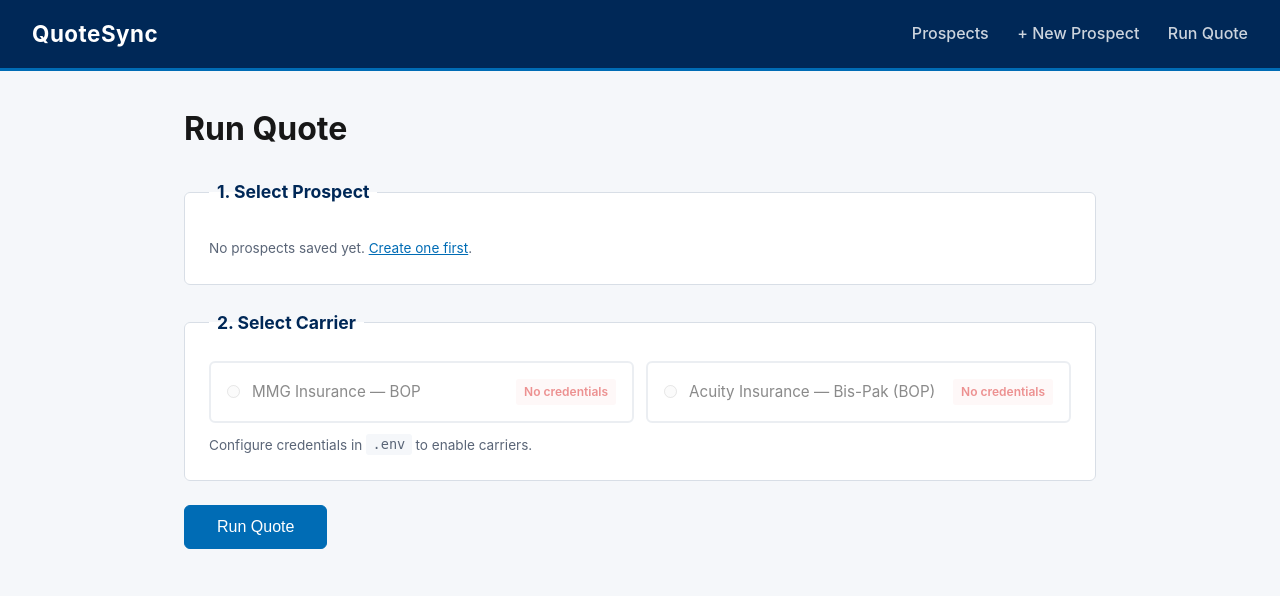
After one commit to p-chamberlin/QuoteSync, a Flask app: page /run in a window 1280 px wide. The commit adds this page. Shown: the top 596 px of the page. Run offline with Flask 3, Linux system fonts and the light colour scheme.

Commit message:
Add Run Quote UI and credential management
- New .env-based credential system (config.py) with carrier registry
- Run Quote page: select prospect + carrier, click Go to launch adapter
- Background thread execution with status tracking (running/completed/error)
- Carrier cards show Ready/No credentials based on .env configuration
- Recent Runs table with clear button for completed runs
- Nav bar updated with Run Quote link
- .env added to .gitignore, .env.example provided as template
- python-dotenv added to requirements.txt

https://claude.ai/code/session_01MzynppwaFBjpBJCgb7g9WA

```diff
--- a/quotesync/app.py
+++ b/quotesync/app.py
@@ -5,13 +5,20 @@ A local web app where you fill out a prospect profile and kick off
 carrier portal automation.
 """
 
+import asyncio
 import json
+import logging
 import os
+import threading
 from pathlib import Path
 
 from flask import Flask, flash, redirect, render_template, request, url_for
 
+from quotesync.config import get_carrier_list, load_adapter
+from quotesync.engine import run_carrier, load_profile
 from quotesync.models.prospect import ProspectProfile
+
+logger = logging.getLogger(__name__)
 
 app = Flask(__name__)
 app.secret_key = os.urandom(24)
@@ -85,6 +92,90 @@ def delete_prospect(filename):
     return redirect(url_for("index"))
 
 
+# ---------------------------------------------------------------------------
+# Run Quote
+# ---------------------------------------------------------------------------
+
+# In-memory store for quote run status (simple dict — no DB needed for local use)
+_quote_runs: dict[str, dict] = {}
+
+
+@app.route("/run")
+def run_quote_select():
+    """Select a prospect and carrier to run a quote."""
+    prospects = []
+    for f in sorted(DATA_DIR.glob("*.json")):
+        data = json.loads(f.read_text())
+        prospects.append({
+            "filename": f.stem,
+            "name": data.get("legal_business_name", "Unnamed"),
+        })
+    carriers = get_carrier_list()
+    return render_template("run_quote.html", prospects=prospects, carriers=carriers, runs=_quote_runs)
+
+
+@app.route("/run/start", methods=["POST"])
+def run_quote_start():
+    """Launch a carrier adapter in a background thread."""
+    prospect_file = request.form.get("prospect")
+    carrier_id = request.form.get("carrier")
+
+    if not prospect_file or not carrier_id:
+        flash("Please select both a prospect and a carrier.", "error")
+        return redirect(url_for("run_quote_select"))
+
+    filepath = DATA_DIR / f"{prospect_file}.json"
+    if not filepath.exists():
+        flash("Prospect file not found.", "error")
+        return redirect(url_for("run_quote_select"))
+
+    # Load adapter
+    try:
+        adapter = load_adapter(carrier_id)
+    except ValueError as e:
+        flash(str(e), "error")
+        return redirect(url_for("run_quote_select"))
+
+    # Load profile
+    profile = load_profile(filepath)
+
+    # Create a run ID
+    run_id = f"{prospect_file}__{carrier_id}"
+    _quote_runs[run_id] = {
+        "prospect": prospect_file,
+        "carrier": carrier_id,
+        "carrier_name": adapter.name,
+        "status": "running",
+        "error": None,
+    }
+
+    # Launch in background thread
+    def _run():
+        try:
+            loop = asyncio.new_event_loop()
+            asyncio.set_event_loop(loop)
+            loop.run_until_complete(run_carrier(adapter, profile, headed=True))
+            _quote_runs[run_id]["status"] = "completed"
+            logger.info("Quote run completed: %s", run_id)
+        except Exception as e:
+            _quote_runs[run_id]["status"] = "error"
+            _quote_runs[run_id]["error"] = str(e)
+            logger.error("Quote run failed: %s — %s", run_id, e)
+
+    thread = threading.Thread(target=_run, daemon=True, name=f"quote-{run_id}")
+    thread.start()
+
+    flash(f"Started {adapter.name} quote for '{prospect_file}'. Browser will open shortly.", "success")
+    return redirect(url_for("run_quote_select"))
+
+
+@app.route("/run/<run_id>/clear", methods=["POST"])
+def run_quote_clear(run_id):
+    """Clear a completed/errored run from the status list."""
+    _quote_runs.pop(run_id, None)
+    return redirect(url_for("run_quote_select"))
+
+
 def _parse_form_to_profile(form: dict) -> dict:
     """Convert flat form fields (dot-notation) into nested dict for Pydantic."""
     result = {}
--- /dev/null
+++ b/quotesync/config.py
@@ -0,0 +1,88 @@
+"""
+Carrier credential and configuration management.
+
+Loads credentials from a .env file in the project root.
+Each carrier needs a USERNAME and PASSWORD env var.
+"""
+
+from __future__ import annotations
+
+import os
+from dataclasses import dataclass
+from pathlib import Path
+
+from dotenv import load_dotenv
+
+# Load .env from project root
+_env_path = Path(__file__).parent.parent / ".env"
+load_dotenv(_env_path)
+
+
+@dataclass
+class CarrierCredentials:
+    username: str
+    password: str
+
+    @property
+    def is_configured(self) -> bool:
+        return bool(self.username and self.password)
+
+
+def get_credentials(carrier_key: str) -> CarrierCredentials:
+    """Get credentials for a carrier by its key (e.g. 'MMG', 'ACUITY')."""
+    key = carrier_key.upper()
+    return CarrierCredentials(
+        username=os.getenv(f"{key}_USERNAME", ""),
+        password=os.getenv(f"{key}_PASSWORD", ""),
+    )
+
+
+# Registry of all available carriers and their config keys.
+# Add new carriers here as adapters are built.
+CARRIER_REGISTRY: dict[str, dict] = {
+    "mmg_bop": {
+        "name": "MMG Insurance — BOP",
+        "env_key": "MMG",
+        "adapter_class": "quotesync.carriers.mmg_bop.MMGBopAdapter",
+    },
+    "acuity_bop": {
+        "name": "Acuity Insurance — Bis-Pak (BOP)",
+        "env_key": "ACUITY",
+        "adapter_class": "quotesync.carriers.acuity_bop.AcuityBopAdapter",
+    },
+}
+
+
+def get_carrier_list() -> list[dict]:
+    """Return list of carriers with their configuration status."""
+    carriers = []
+    for carrier_id, info in CARRIER_REGISTRY.items():
+        creds = get_credentials(info["env_key"])
+        carriers.append({
+            "id": carrier_id,
+            "name": info["name"],
+            "configured": creds.is_configured,
+        })
+    return carriers
+
+
+def load_adapter(carrier_id: str):
+    """Instantiate a carrier adapter with its credentials."""
+    import importlib
+
+    info = CARRIER_REGISTRY.get(carrier_id)
+    if not info:
+        raise ValueError(f"Unknown carrier: {carrier_id}")
+
+    creds = get_credentials(info["env_key"])
+    if not creds.is_configured:
+        raise ValueError(
+            f"Credentials not configured for {info['name']}. "
+            f"Set {info['env_key']}_USERNAME and {info['env_key']}_PASSWORD in .env"
+        )
+
+    # Dynamic import: "quotesync.carriers.mmg_bop.MMGBopAdapter"
+    module_path, class_name = info["adapter_class"].rsplit(".", 1)
+    module = importlib.import_module(module_path)
+    adapter_class = getattr(module, class_name)
+    return adapter_class(username=creds.username, password=creds.password)
--- a/quotesync/static/css/style.css
+++ b/quotesync/static/css/style.css
@@ -172,8 +172,75 @@ body {
     padding-bottom: 3rem;
 }
 
+/* Run Quote page */
+.run-quote-form fieldset {
+    border: 1px solid var(--border);
+    border-radius: var(--radius);
+    padding: 1.5rem;
+    margin-bottom: 1.5rem;
+    background: var(--card-bg);
+}
+.run-quote-form legend {
+    font-weight: 700;
+    font-size: 1.1rem;
+    padding: 0 0.5rem;
+    color: var(--primary);
+}
+.run-quote-form select {
+    width: 100%;
+    padding: 0.5rem 0.75rem;
+    border: 1px solid var(--border);
+    border-radius: var(--radius);
+    font-size: 0.95rem;
+    font-family: inherit;
+}
+.run-quote-form select:focus {
+    outline: none;
+    border-color: var(--accent);
+    box-shadow: 0 0 0 3px rgba(0, 108, 181, 0.12);
+}
+
+.carrier-grid {
+    display: grid;
+    grid-template-columns: 1fr 1fr;
+    gap: 0.75rem;
+    margin-bottom: 0.75rem;
+}
+.carrier-card {
+    display: flex;
+    align-items: center;
+    gap: 0.75rem;
+    padding: 1rem;
+    border: 2px solid var(--border);
+    border-radius: var(--radius);
+    cursor: pointer;
+    background: var(--card-bg);
+    transition: border-color 0.15s;
+}
+.carrier-card:hover { border-color: var(--accent); }
+.carrier-card input[type="radio"] { accent-color: var(--accent); }
+.carrier-card input[type="radio"]:checked ~ .carrier-name { color: var(--accent); font-weight: 600; }
+.carrier-name { flex: 1; font-size: 0.95rem; }
+.carrier-status { font-size: 0.75rem; font-weight: 600; padding: 0.2rem 0.5rem; border-radius: 3px; }
+.carrier-ready { background: #f0fdf4; color: var(--success); }
+.carrier-missing { background: #fef2f2; color: var(--danger); }
+.carrier-disabled { opacity: 0.5; cursor: not-allowed; }
+.carrier-disabled:hover { border-color: var(--border); }
+
+.hint { font-size: 0.85rem; color: var(--text-muted); margin-top: 0.5rem; }
+.hint a { color: var(--accent); }
+.hint code { background: var(--bg); padding: 0.15rem 0.4rem; border-radius: 3px; font-size: 0.85rem; }
+
+.run-history { margin-top: 2rem; }
+
+.status-badge { font-size: 0.8rem; font-weight: 600; padding: 0.2rem 0.6rem; border-radius: 3px; }
+.status-running { background: #fef9c3; color: #a16207; }
+.status-completed { background: #f0fdf4; color: var(--success); }
+.status-error { background: #fef2f2; color: var(--danger); }
+
 /* Responsive */
 @media (max-width: 640px) {
     .form-grid { grid-template-columns: 1fr; }
+    .carrier-grid { grid-template-columns: 1fr; }
     .navbar { flex-direction: column; gap: 0.5rem; }
 }
--- a/quotesync/templates/base.html
+++ b/quotesync/templates/base.html
@@ -12,6 +12,7 @@
         <div class="nav-links">
             <a href="{{ url_for('index') }}">Prospects</a>
             <a href="{{ url_for('new_prospect') }}">+ New Prospect</a>
+            <a href="{{ url_for('run_quote_select') }}">Run Quote</a>
         </div>
     </nav>
 
--- /dev/null
+++ b/quotesync/templates/run_quote.html
@@ -0,0 +1,88 @@
+{% extends "base.html" %}
+{% block title %}QuoteSync — Run Quote{% endblock %}
+
+{% block content %}
+<div class="page-header">
+    <h1>Run Quote</h1>
+</div>
+
+<form method="POST" action="{{ url_for('run_quote_start') }}" class="run-quote-form">
+    <fieldset>
+        <legend>1. Select Prospect</legend>
+        {% if prospects %}
+        <div class="form-group">
+            <select name="prospect" required>
+                <option value="">— Choose a prospect —</option>
+                {% for p in prospects %}
+                <option value="{{ p.filename }}">{{ p.name }}</option>
+                {% endfor %}
+            </select>
+        </div>
+        {% else %}
+        <p class="hint">No prospects saved yet. <a href="{{ url_for('new_prospect') }}">Create one first</a>.</p>
+        {% endif %}
+    </fieldset>
+
+    <fieldset>
+        <legend>2. Select Carrier</legend>
+        <div class="carrier-grid">
+            {% for c in carriers %}
+            <label class="carrier-card {% if not c.configured %}carrier-disabled{% endif %}">
+                <input type="radio" name="carrier" value="{{ c.id }}" {% if not c.configured %}disabled{% endif %} required>
+                <span class="carrier-name">{{ c.name }}</span>
+                {% if c.configured %}
+                <span class="carrier-status carrier-ready">Ready</span>
+                {% else %}
+                <span class="carrier-status carrier-missing">No credentials</span>
+                {% endif %}
+            </label>
+            {% endfor %}
+        </div>
+        <p class="hint">Configure credentials in <code>.env</code> to enable carriers.</p>
+    </fieldset>
+
+    <div class="form-actions">
+        <button type="submit" class="btn btn-primary btn-lg">Run Quote</button>
+    </div>
+</form>
+
+{% if runs %}
+<fieldset class="run-history">
+    <legend>Recent Runs</legend>
+    <table class="prospect-table">
+        <thead>
+            <tr>
+                <th>Prospect</th>
+                <th>Carrier</th>
+                <th>Status</th>
+                <th></th>
+            </tr>
+        </thead>
+        <tbody>
+            {% for run_id, run in runs.items() %}
+            <tr>
+                <td>{{ run.prospect }}</td>
+                <td>{{ run.carrier_name }}</td>
+                <td>
+                    {% if run.status == 'running' %}
+                    <span class="status-badge status-running">Running</span>
+                    {% elif run.status == 'completed' %}
+                    <span class="status-badge status-completed">Completed</span>
+                    {% elif run.status == 'error' %}
+                    <span class="status-badge status-error" title="{{ run.error }}">Error</span>
+                    {% endif %}
+                </td>
+                <td>
+                    {% if run.status != 'running' %}
+                    <form method="POST" action="{{ url_for('run_quote_clear', run_id=run_id) }}" class="inline-form">
+                        <button type="submit" class="btn btn-sm">Clear</button>
+                    </form>
+                    {% endif %}
+                </td>
+            </tr>
+            {% endfor %}
+        </tbody>
+    </table>
+</fieldset>
+{% endif %}
+{% endblock %}
--- a/requirements.txt
+++ b/requirements.txt
@@ -1,3 +1,4 @@
 flask==3.1.0
 pydantic==2.11.1
 playwright==1.51.0
+python-dotenv==1.1.0
```
Also changed, not shown: 2 other files.
